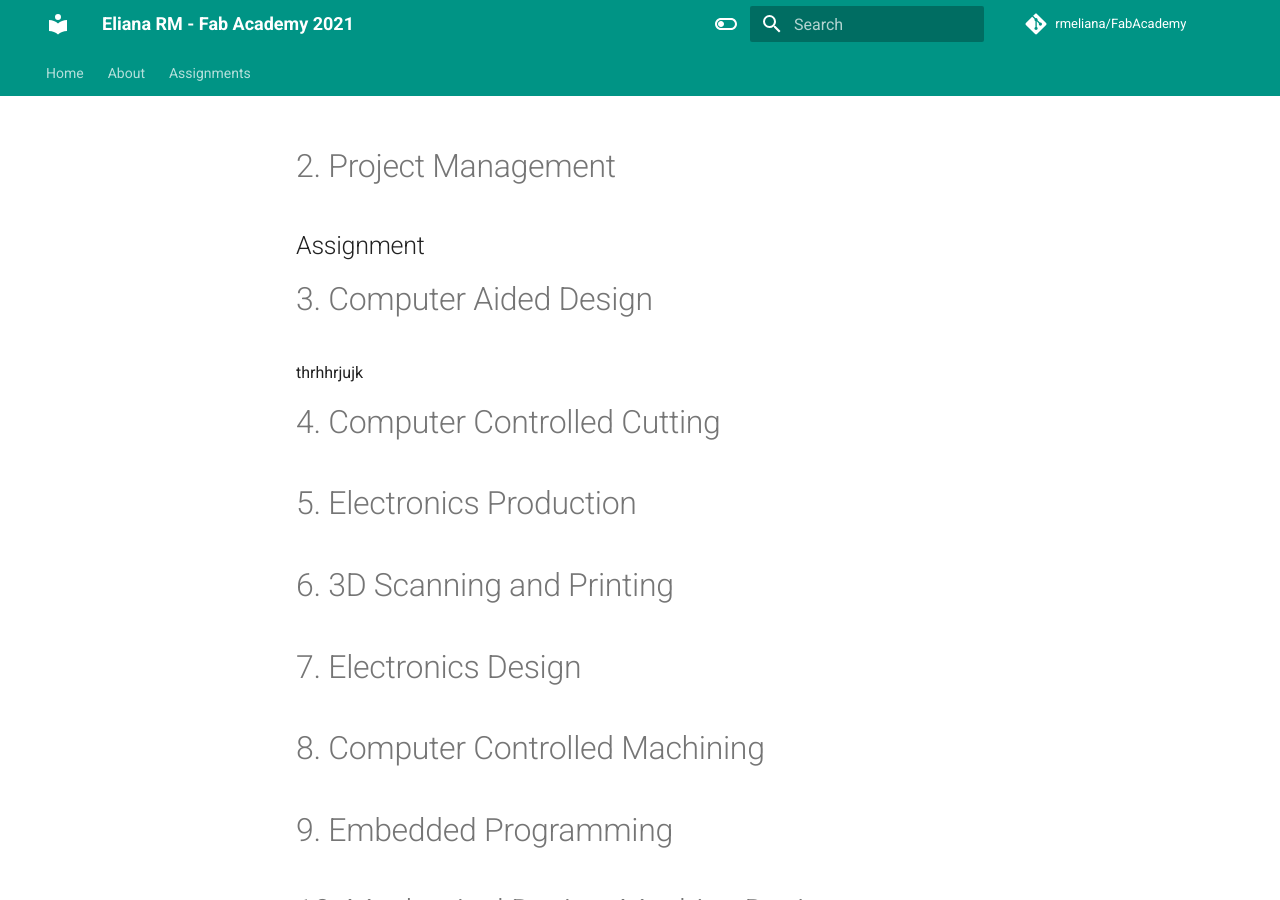
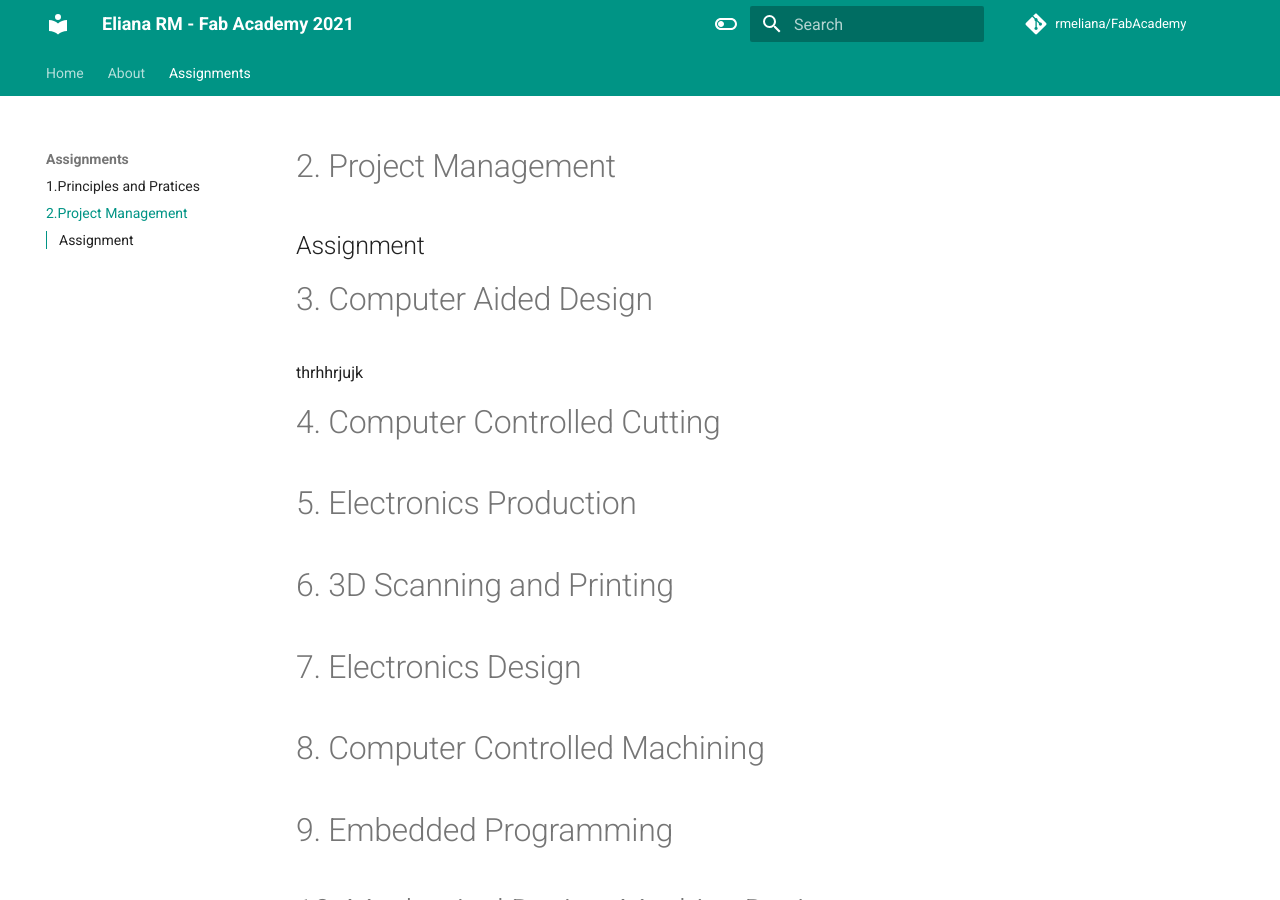
Before and after one commit to rmeliana/FabAcademy, an MkDocs documentation site: the page built from docs/Project Management.md, in a window 1280 px wide and 900 px high. Built offline with MkDocs 1.6.1 and Material for MkDocs 9.7.7, drawn with Linux system fonts in a browser that asks for light colours; comment, search, counter and statistics services are not loaded.

Commit message:
Project Management page

```diff
--- a/mkdocs.yml
+++ b/mkdocs.yml
@@ -53,6 +53,7 @@ nav:
     - About: about.md
     - Assignments:
         - 1.Principles and Pratices: Principles and Practices.md
+        - 2.Project Management: Project Management.md
 
 
 
```
Also changed, not shown: docs/imgs/Hexa walk.png (deleted), 1 other file.
